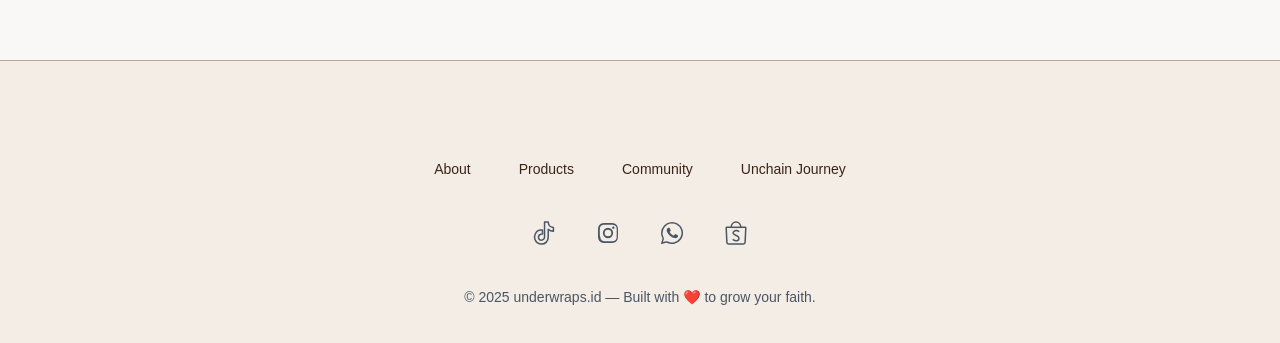
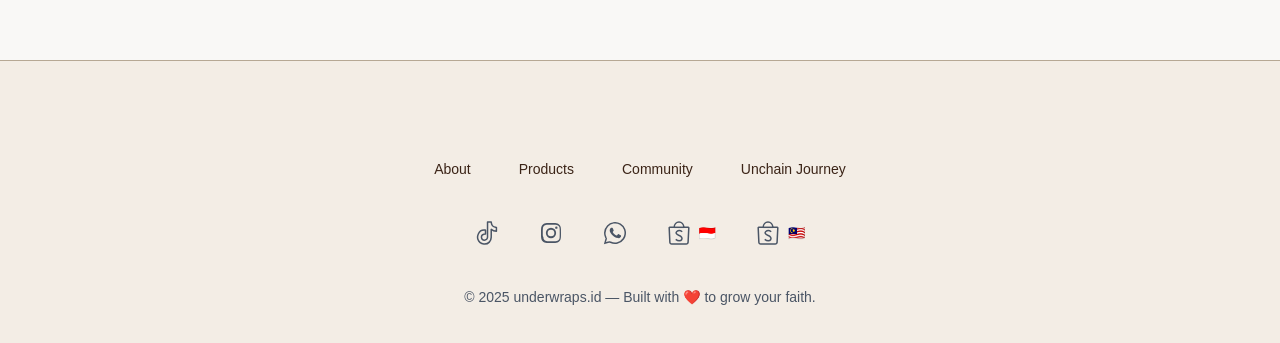
Before and after one commit to josuapsianturi/underwraps.id, a Next.js app: page / in a window 1280 px wide. Shown: the part 831-1174 px from the top of the page. Built offline with nearby package versions, Linux system fonts and the light colour scheme.

Commit message:
Add Shopee Malaysia link and country labels to footer
Introduced a new Shopee Malaysia link to the footer navigation and added country flag labels for Shopee Indonesia and Malaysia. Updated the rendering logic to display these labels next to the respective icons for clearer distinction.

```diff
--- a/src/app/components/Footer.tsx
+++ b/src/app/components/Footer.tsx
@@ -6,6 +6,7 @@ type Navigation = {
     name: string;
     href: string;
     icon: (props: SVGProps<SVGSVGElement>) => ReactElement;
+    label?: string;
   }[];
 };
 
@@ -82,7 +83,8 @@ const navigation: Navigation = {
     { name: "TikTok", href: "https://www.tiktok.com/@underwraps.id", icon: TikTokIcon },
     { name: "Instagram", href: "https://www.instagram.com/underwraps.id", icon: InstagramIcon },
     { name: "Whatsapp", href: "https://wa.me/6281234567890", icon: WhatsappIcon },
-    { name: "Shopee", href: "https://shopee.co.id/underwraps.id", icon: ShopeeIcon },
+    { name: "Shopee Indonesia", href: "https://shopee.co.id/underwraps.id", icon: ShopeeIcon, label: "🇮🇩" },
+    { name: "Shopee Malaysia", href: "https://shopee.com.my/underwraps.my", icon: ShopeeIcon, label: "🇲🇾" },
   ],
 };
 
@@ -105,9 +107,15 @@ export default function Footer() {
               target="_blank"
               rel="noopener noreferrer"
               className="text-gray-600 hover:text-gray-800"
+              aria-label={item.name}
+              title={item.name}
             >
-              <span className="sr-only">{item.name}</span>
-              <item.icon aria-hidden="true" className="size-6" />
+              <div className="flex items-center gap-2">
+                <item.icon aria-hidden="true" className="size-6" />
+                {item.label ? (
+                  <span className="text-sm leading-none">{item.label}</span>
+                ) : null}
+              </div>
             </a>
           ))}
         </div>
```
